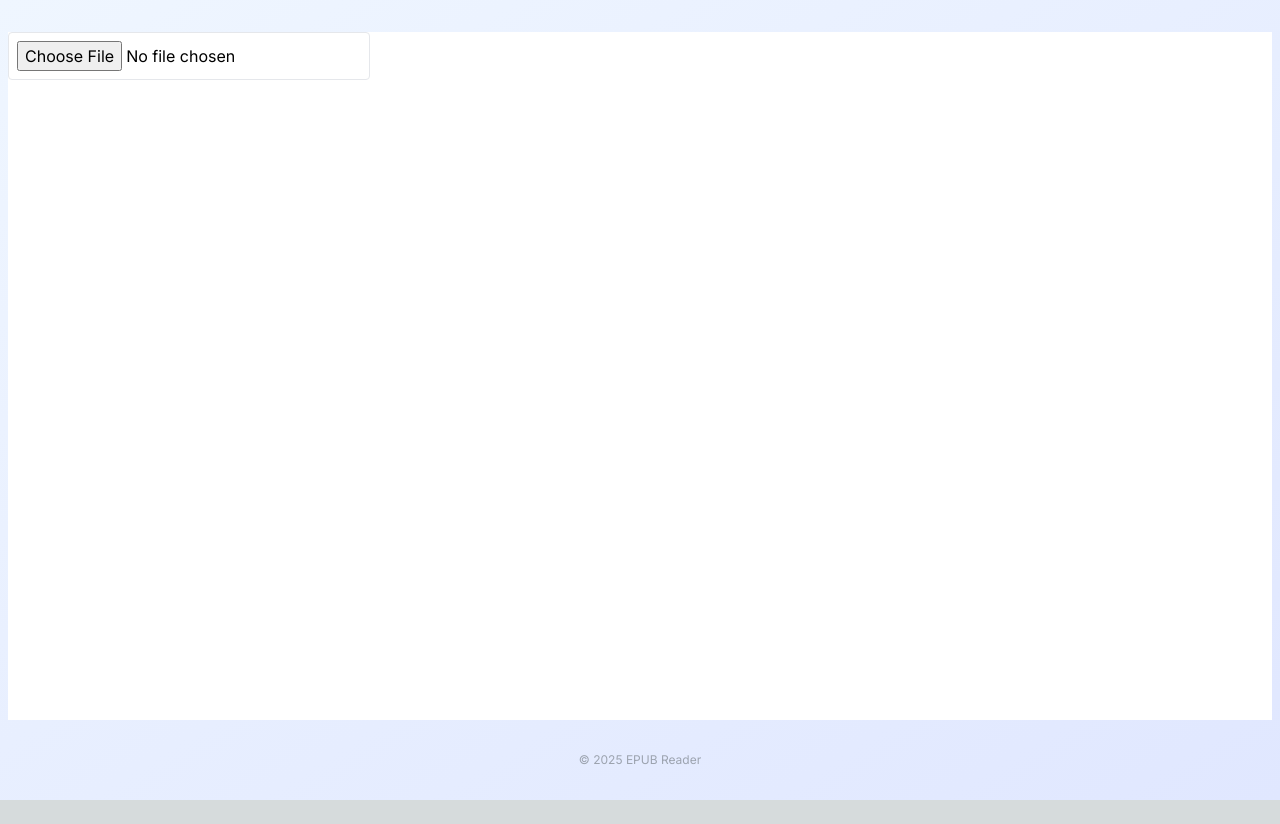
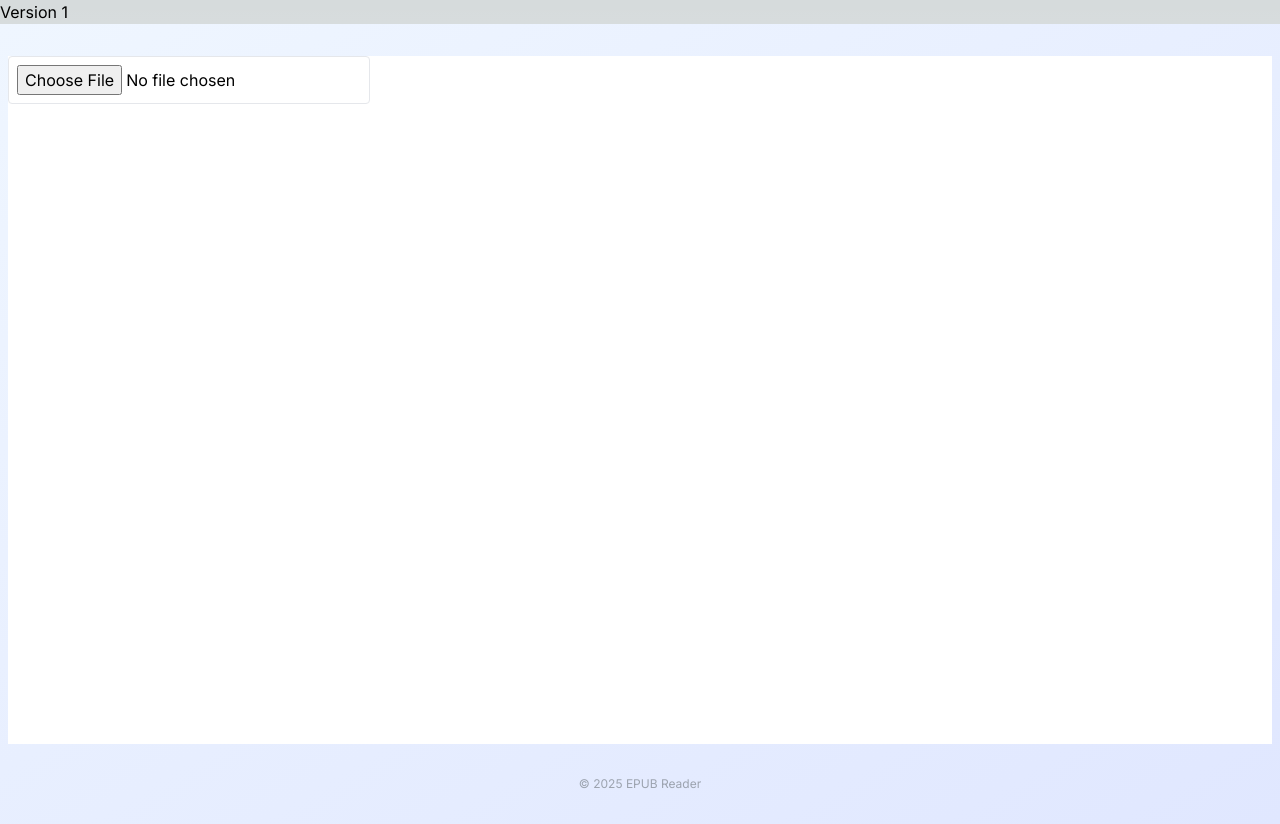
Before and after one commit to theCapnCoder/book_Reader, a Next.js app: page / in a window 1280 px wide. Before the commit the page ends 800 px from the top, so only its background shows below. Built offline with nearby package versions, Linux system fonts and the light colour scheme.

Commit message:
feat: add version

```diff
--- a/src/app/book/page.tsx
+++ b/src/app/book/page.tsx
@@ -8,6 +8,7 @@ import { translateText } from "../../services/translationService";
 import { FiSettings, FiGlobe, FiCheck, FiLoader } from "react-icons/fi";
 import { DEFAULT_WORD_PROMPT, DEFAULT_SENTENCE_PROMPT } from "../../config/translationConfig";
 
+// Version 1.0.0
 // LocalStorage keys
 const WORD_PROMPT_KEY = 'epub_word_prompt';
 const SENTENCE_PROMPT_KEY = 'epub_sentence_prompt';
--- a/src/app/page.tsx
+++ b/src/app/page.tsx
@@ -5,6 +5,7 @@ import Book from "./Book";
 export default function Home() {
   return (
     <main>
+      <h1>Version 1</h1>
       <Book />
     </main>
   );
```
